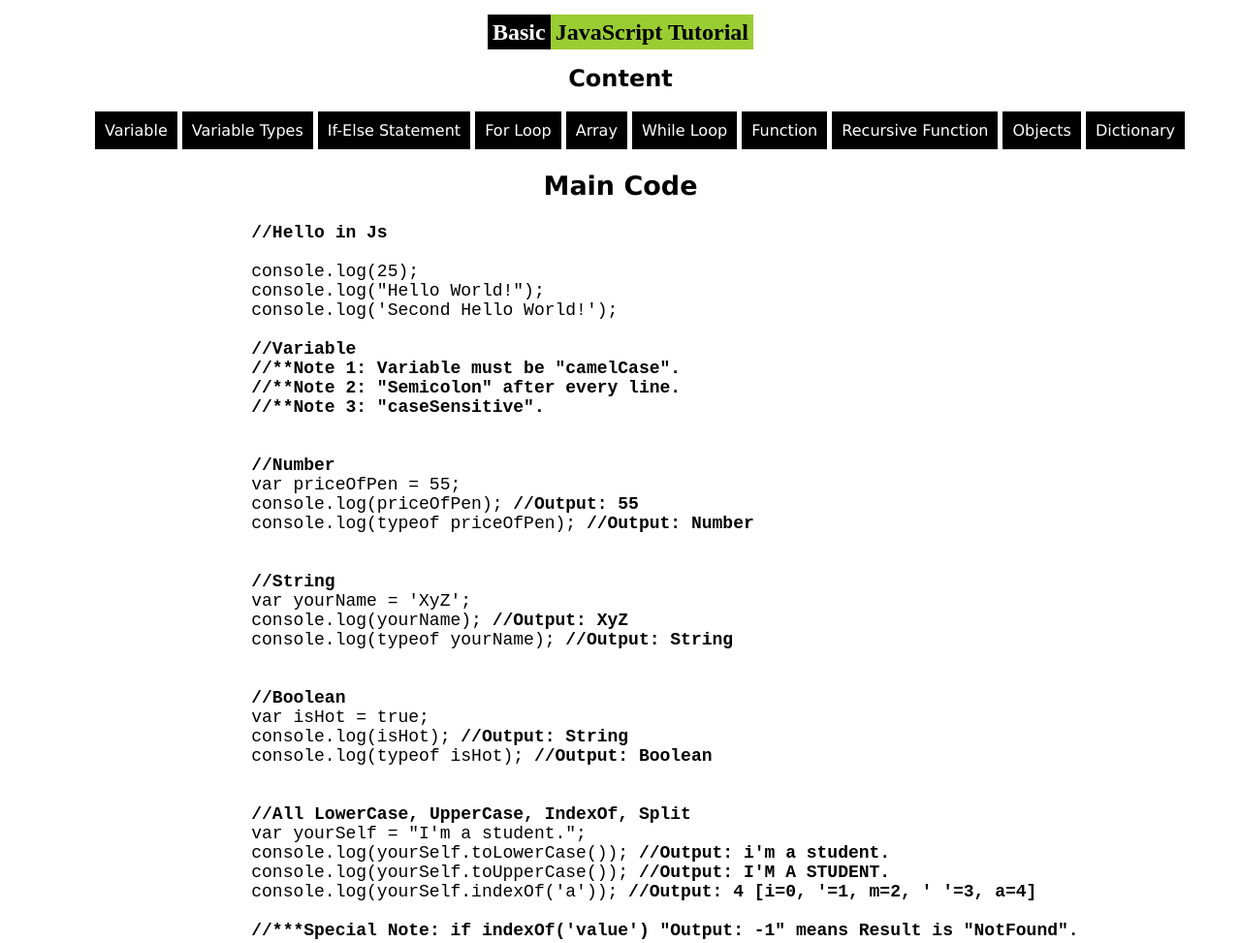
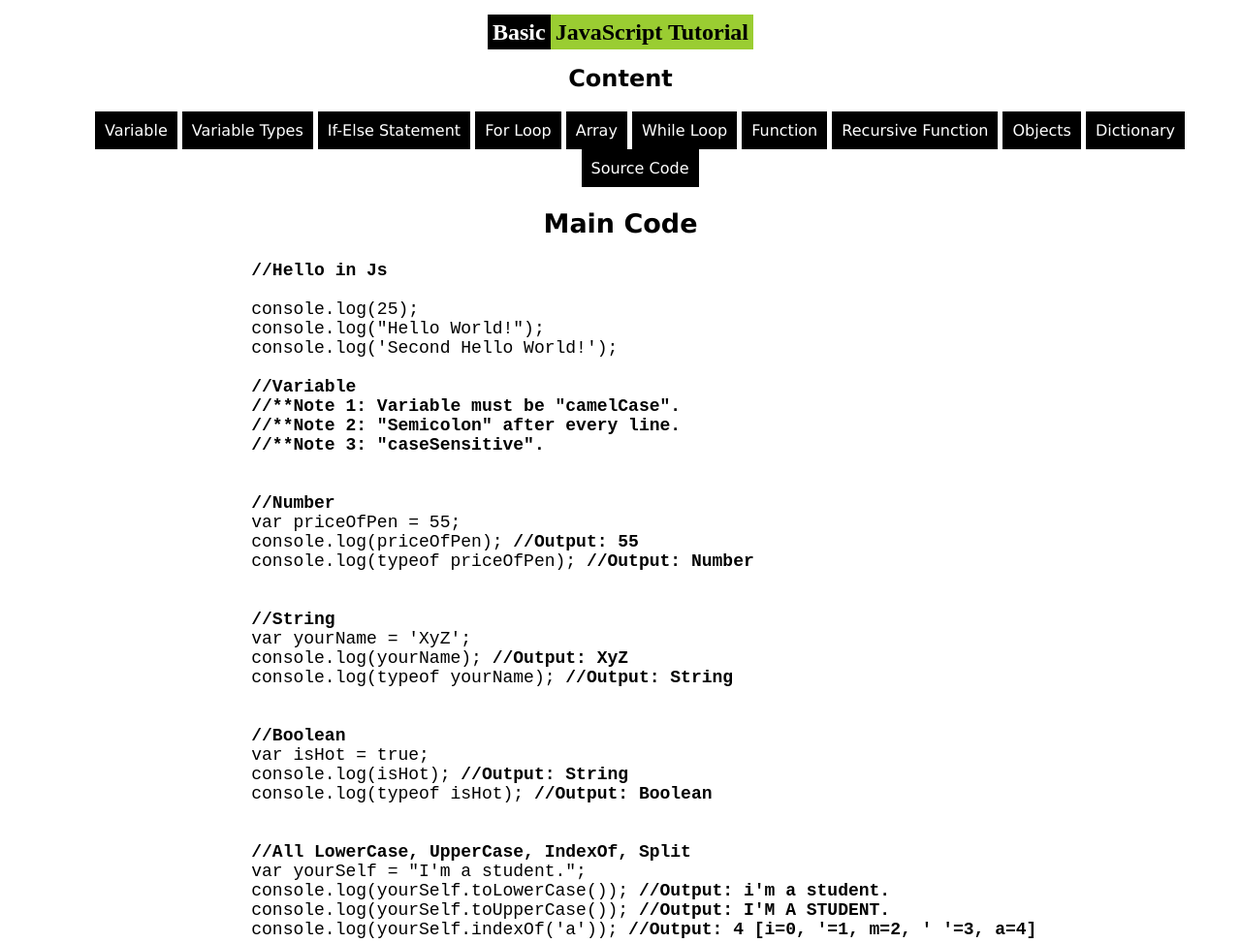
Before and after one commit to mohit838/JavaScript-Tutorial, a plain HTML site: page index.html in a window 1280 px wide. Shown: the top 973 px of the page at 97% size. Drawn offline with Linux system fonts and the light colour scheme.

Commit message:
add more code

```diff
--- a/index.html
+++ b/index.html
@@ -32,6 +32,7 @@
                         <li>Recursive Function</li>
                         <li>Objects</li>
                         <li>Dictionary</li>
+                        <li><a href="https://github.com/mohit838/JavaScript-Tutorial/blob/main/fulltutorial.js" target="_blank">Source Code</a></li>
                     </ul>
                 </div>
                 <div class="code">
--- a/style.css
+++ b/style.css
@@ -33,6 +33,14 @@ body {
     color: white;
 }
 
+.table ul li a{
+    text-decoration: none;
+    color: white;
+}
+
+.table ul li a:hover{
+    color: yellowgreen;
+}
 
 .code {
     font-size: 18px;
```
